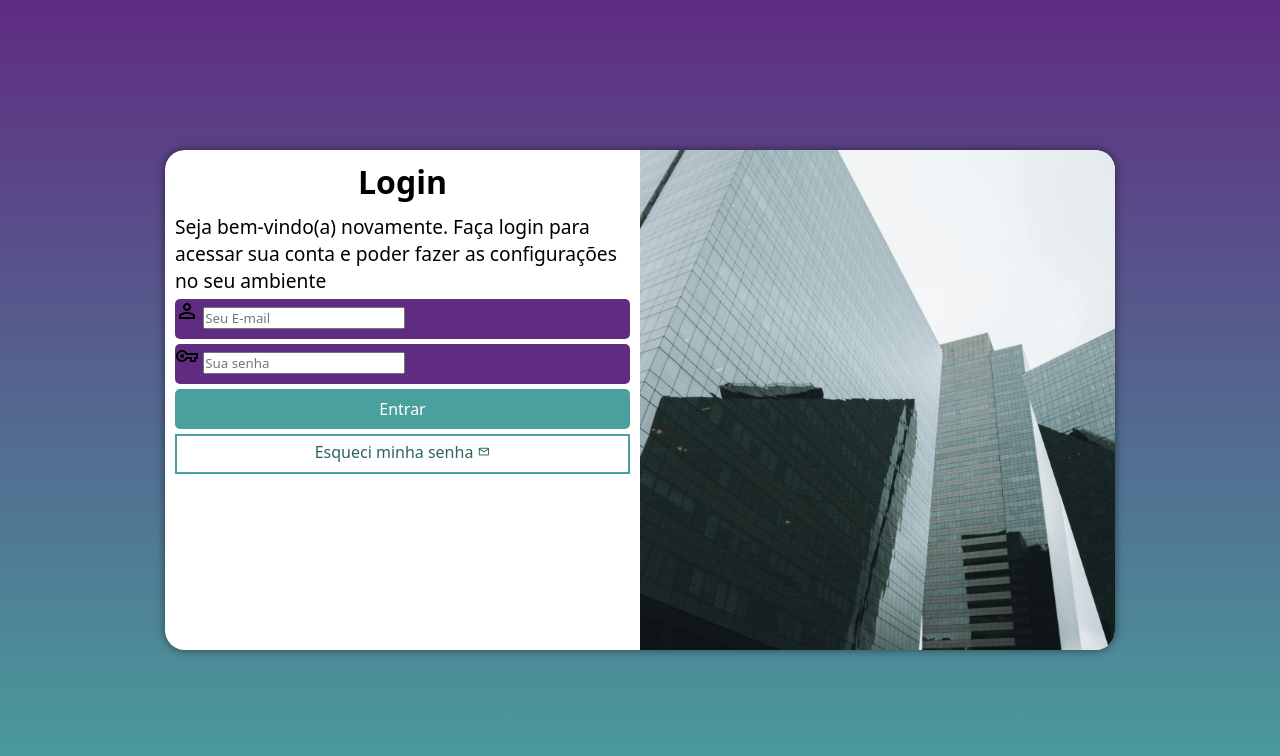
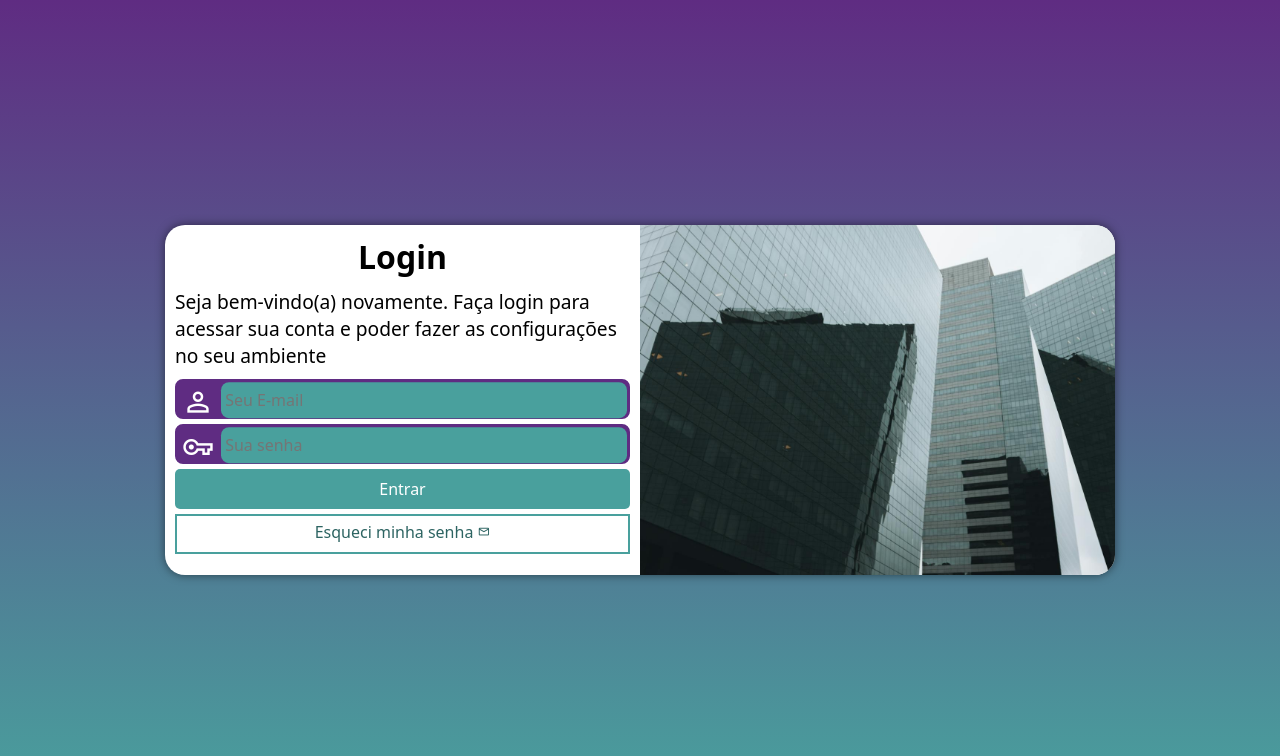
Before and after one commit to cavaleiro-olimpioo/Projeto-Login, a plain HTML site: page index.html in a window 1280 px wide. Drawn offline with nearby package versions, Linux system fonts and the light colour scheme.

Commit message:
Versão 1.4

```diff
--- a/estilos/index.css
+++ b/estilos/index.css
@@ -69,13 +69,36 @@ div.campo > label{
     display: none;
 }
 
+div.campo span{
+    color: white;
+    font-size: 2em;
+    width: 40px;
+    padding: 5px;
+}
+
+div.campo input{
+    background-color: var(--verde);
+    font-size: 1em;
+    width: calc(100% - 45px);
+    transform: translateY(-11.8px);
+    height: 100%;
+    border: none;
+    border-radius: 8px;
+    padding: 4px;
+}
+
+div.campo input:focus-within{
+    background-color: white;
+}
+
 div.campo{
     background-color: var(--roxo);
     display: block;
     height: 40px;
     width: 100%;
-    border-radius: 5px;
+    border-radius: 8px;
     margin: 5px 0px;
+    border: 2px solid var(--roxo);
 }
 
 input[type=submit]{
--- a/estilos/media-queries.css
+++ b/estilos/media-queries.css
@@ -6,6 +6,7 @@
     }
     section#login{
         width: 80vw;
+        height: 280px;
     }
 
     div#imagem{
@@ -26,6 +27,7 @@
     }
     section#login{
         width: 950px;
+        height: 350px;
     }
     div#imagem{
         float: right;
@@ -46,4 +48,7 @@
     h1{
         font-size: 2em;
     }
+    p{
+        margin: 10px 0px;
+    }
 }
```
